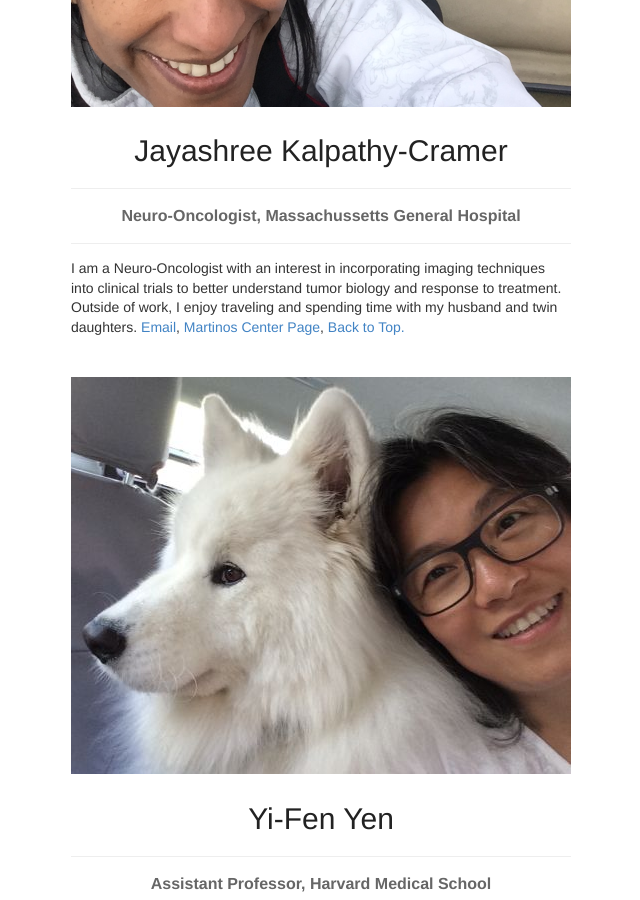
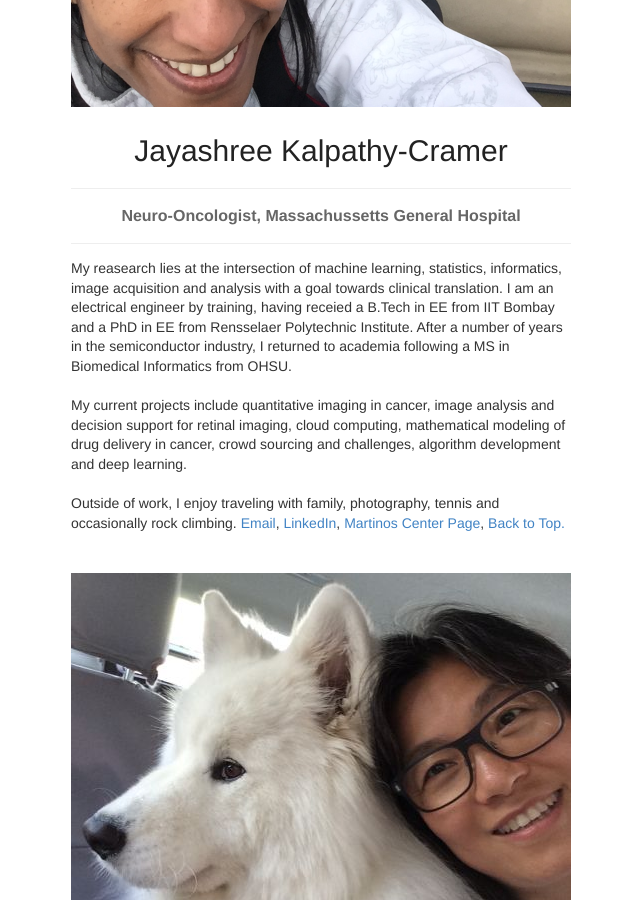
Before and after one commit to QTIM-Lab/qtim-lab.github.io, a Jekyll site: the page built from people.html, in a window 1280 px wide and 900 px high, scrolled down 2483 px. Shown: the whole window, without its empty margins (319-959 px from the left). Built offline with Jekyll 4.4.1, drawn with Linux system fonts in a browser that asks for light colours.

Commit message:
Jayashree Bio

```diff
--- a/people.html
+++ b/people.html
@@ -53,7 +53,9 @@ permalink: /people/
 <img src="../images/people/jayashree_500.png">
 <h1>Jayashree Kalpathy-Cramer</h1>
 <h2>Neuro-Oncologist, Massachussetts General Hospital</h2>
-<p>I am a Neuro-Oncologist with an interest in incorporating imaging techniques into clinical trials to better understand tumor biology and response to treatment. Outside of work, I enjoy traveling and spending time with my husband and twin daughters. <a href="mailto:EGERSTNER@mgh.harvard.edu">Email</a>, <a href=https://www.nmr.mgh.harvard.edu/user/7244>Martinos Center Page</a>, <a href="#Top">Back to Top.</a></p>
+<p>My reasearch lies at the intersection of machine learning, statistics, informatics, image acquisition and analysis with a goal towards clinical translation. I am an electrical engineer by training, having receied a B.Tech in EE from IIT Bombay and a PhD in EE from Rensselaer Polytechnic Institute. After a number of years in the semiconductor industry, I returned to academia following a MS in Biomedical Informatics from OHSU.<br /><br />
+My current projects include quantitative imaging in cancer, image analysis and decision support for retinal imaging, cloud computing, mathematical modeling of drug delivery in cancer, crowd sourcing and challenges,  algorithm development and deep learning.<br /><br />
+Outside of work, I enjoy traveling with family, photography, tennis and occasionally rock climbing. <a href="mailto:kalpathy@nmr.mgh.harvard.edu">Email</a>, <a href=https://www.linkedin.com/in/jayashree-kalpathy-cramer-0ab6315/>LinkedIn</a>, <a href=https://www.nmr.mgh.harvard.edu/user/8165>Martinos Center Page</a>, <a href="#Top">Back to Top.</a></p>
 </div>
 
 
```
